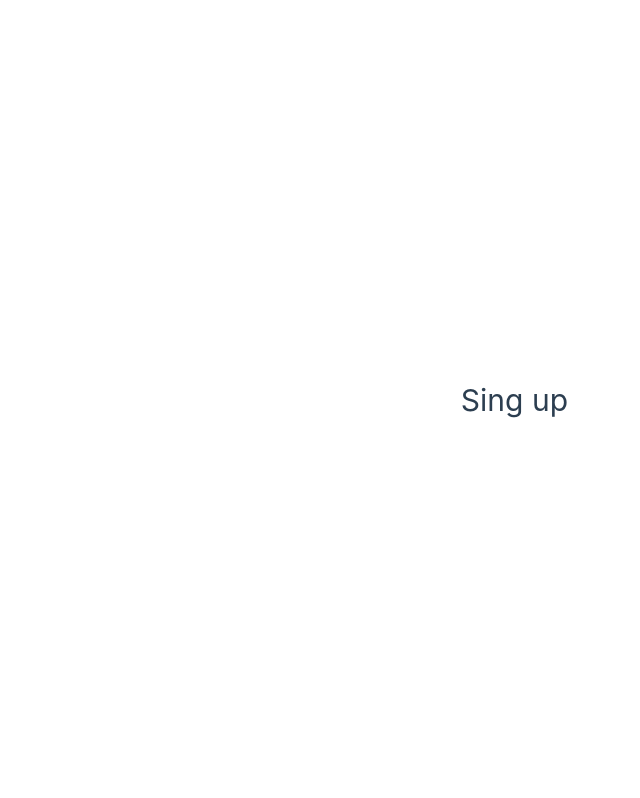
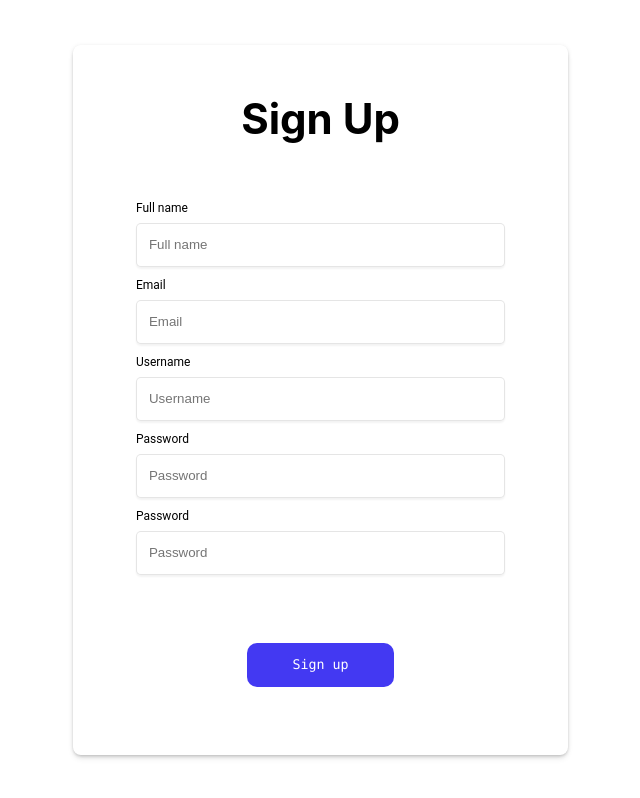
Before and after one commit to Ajauregui69/login-practice, a Vue app: page /singup in a window 1280 px wide. Shown: the whole page, without its empty margins (72-712 px from the left). Built offline with nearby package versions, Linux system fonts and the light colour scheme.

Commit message:
changes input and signup

```diff
--- a/src/components/inputs.vue
+++ b/src/components/inputs.vue
@@ -1,52 +1,43 @@
 <script setup>
 
 defineProps({
-    type:{
+    type: {
         type: String,
-        default:'text',
+        default: 'text',
         validator: value => ['email', 'text', 'password'].includes(value)
     },
-    text:'text',
+    text: 'text',
 
 })
 
 </script>
 
 <template>
-    <div class="flex-column h-66px w-369.15px br-5px">
-        <label class="text-start mb-8px mt-11px" >{{ text }}</label>
+    <div class="flex-column h-66px w-369.15px br-5px mb-11px mt-11px">
+        <label class="text-start mb-8px font-bold ">{{ text }}</label>
         <input id="div2" :type="type" name="input" :placeholder="text">
     </div>
-
-
-
 </template>
 
 
 <style scoped>
-
-    label{
+label {
     width: 94px;
     height: 14px;
-
     font-family: 'Roboto';
-        font-style: normal;
     font-weight: 400;
     font-size: 12px;
     line-height: 14px;
     display: flex;
     color: #000000;
 }
+
 input {
     display: flex;
-        flex-direction: row;
-        align-items: flex-start;
     padding: 12px;
     gap: 16px;
-
     width: 369.15px;
     height: 44px;
-
     background: #FFFFFF;
     border: 1px solid rgba(0, 0, 0, 0.1);
     box-shadow: 0px 2px 2px rgba(0, 0, 0, 0.05);
--- a/src/views/login/signup.vue
+++ b/src/views/login/signup.vue
@@ -1,7 +1,31 @@
-<script setup></script>
+<script setup>
+import customCard from '../../components/container.vue';
+import inputs from '../../components/inputs.vue';
+import customBtn from "../../components/button.vue"
+
+</script>
 
 <template>
-  <h1>Sing up</h1>
+  <customCard dimentions="height: 710px; width: 495px;" margins="height: 434px; width: 369.15px; margin: 40px 62.92px">
+
+    <form>
+
+      <h1 class="display-flex display-start color-black text-42px font-bold h-70.45px mb-45.3px">Sign Up</h1>
+
+
+      <inputs type="text" text="Full name" />
+      <inputs type="mail" text="Email" />
+      <inputs type="text" text="Username" />
+      <inputs type="password" text="Password" />
+      <inputs type="password" text="Password" />
+      <customBtn class="mt-57.33px" btnText="Sign up"
+        style="height: 43.87px; width: 146.82px; background-color: #4339F2; border: #4339F2; color: white;">
+
+      </customBtn>
+    </form>
+
+  </customCard>
 </template>
 
+
 <style scoped></style>
```
Lines whose indentation alone changed are shown as unchanged.
